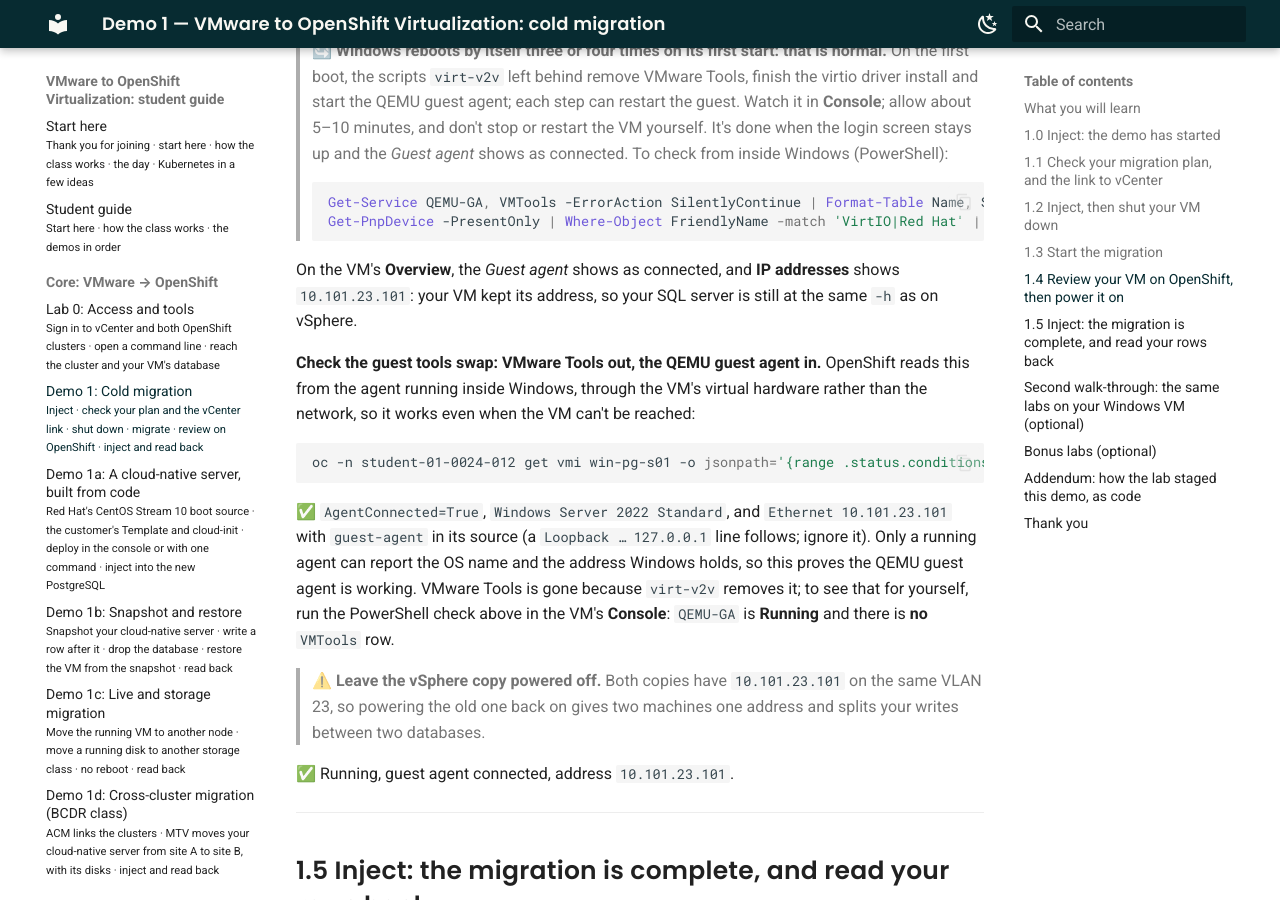
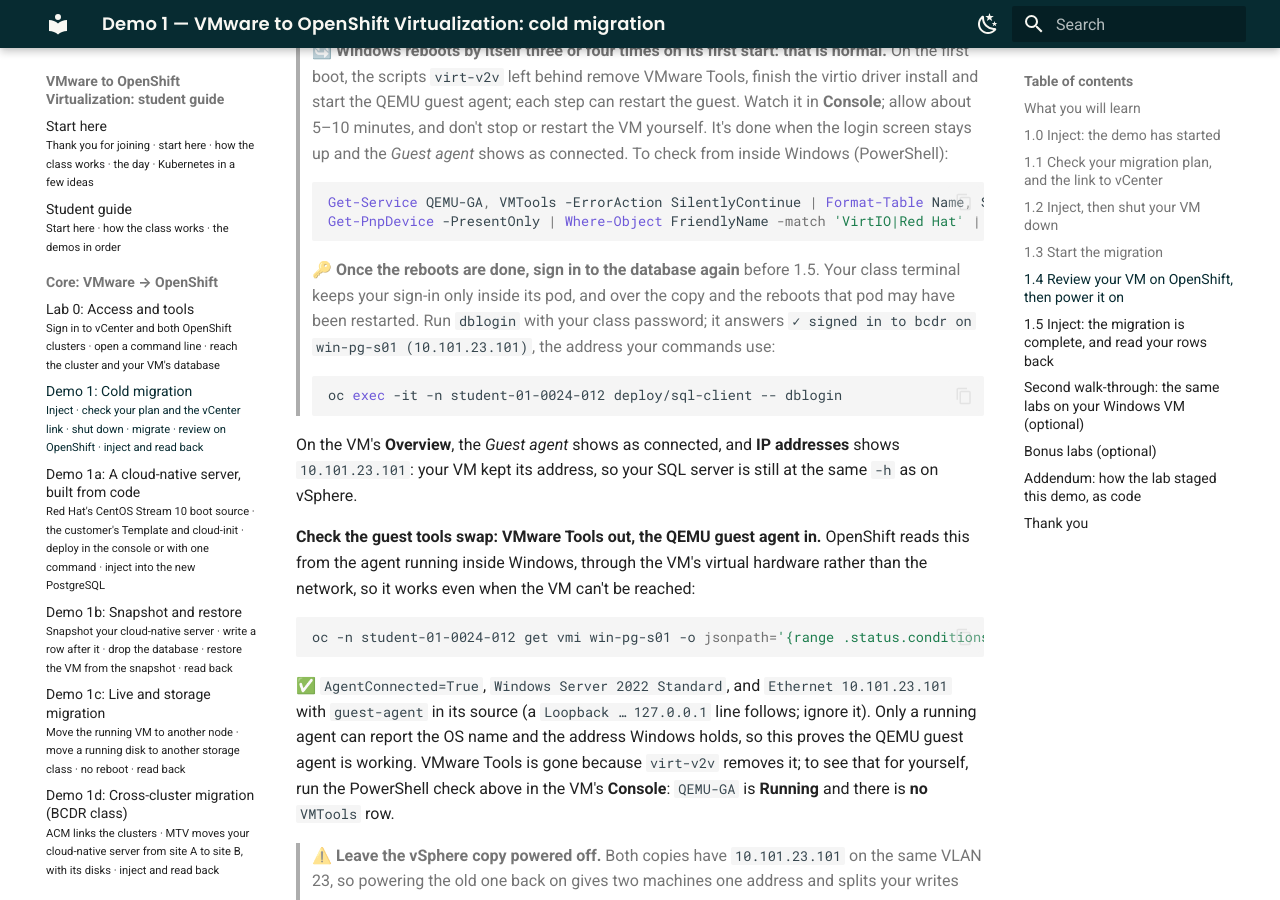
Before and after one commit to paragonmicro-lab/demo-0024-public, an MkDocs documentation site: the page built from docs/demos/01-vmware-to-ove-cold.md, in a window 1280 px wide and 900 px high, scrolled down 6029 px. Built offline with MkDocs 1.6.1 and Material for MkDocs 9.7.7, drawn with Linux system fonts in a browser that asks for light colours; some of the changed text lies outside the part shown.

Commit message:
class @ demo-openshift-ove 4d511e476e71

````diff
--- a/docs/demos/01-vmware-to-ove-cold.md
+++ b/docs/demos/01-vmware-to-ove-cold.md
@@ -354,6 +354,14 @@
 > Get-Service QEMU-GA, VMTools -ErrorAction SilentlyContinue | Format-Table Name, Status   # QEMU-GA Running; no VMTools row
 > Get-PnpDevice -PresentOnly | Where-Object FriendlyName -match 'VirtIO|Red Hat' | Format-Table Status, FriendlyName
 > ```
+>
+> 🔑 **Once the reboots are done, sign in to the database again** before 1.5. Your class terminal keeps your sign-in
+> only inside its pod, and over the copy and the reboots that pod may have been restarted. Run `dblogin` with your
+> class password; it answers `✓ signed in to bcdr on win-pg-s01 (10.101.23.101)`, the address your commands use:
+>
+> ```bash
+> oc exec -it -n student-01-0024-012 deploy/sql-client -- dblogin
+> ```
 
 On the VM's **Overview**, the *Guest agent* shows as connected, and **IP addresses** shows `10.101.23.101`: your VM
 kept its address, so your SQL server is still at the same `-h` as on vSphere.
````
Also changed, not shown: other parts of docs/demos/01-vmware-to-ove-cold.md (+2 -2 lines).
